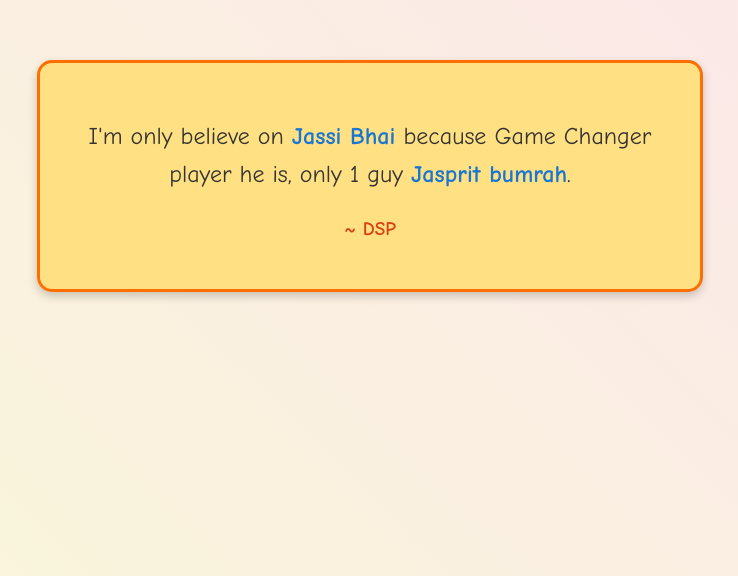
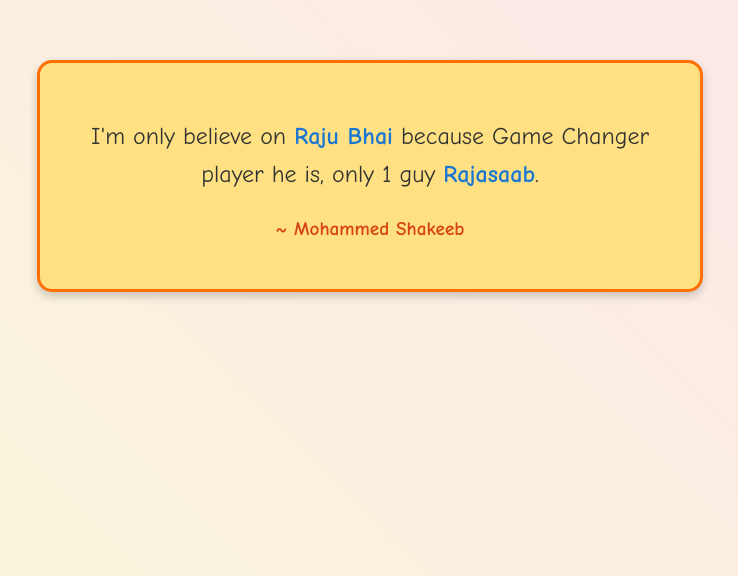
Before and after one commit to Mohammed142003/Sample, a plain HTML site: page index.html in a window 1280 px wide. Shown: the part 224-800 px from the top of the page, without its empty margins (270-1008 px from the left). Drawn offline with Linux system fonts and the light colour scheme.

Commit message:
Changed to raju bhai

```diff
--- a/index.html
+++ b/index.html
@@ -54,10 +54,10 @@
 <body>
     <div class="quote-container">
         <p class="quote-text">
-            I'm only believe on <span class="highlight">Jassi Bhai</span> because Game Changer player he is,
-            only 1 guy <span class="highlight">Jasprit bumrah</span>.
+            I'm only believe on <span class="highlight">Raju Bhai</span> because Game Changer player he is,
+            only 1 guy <span class="highlight">Rajasaab</span>.
         </p>
-        <p class="author">~ DSP</p>
+        <p class="author">~ Mohammed Shakeeb</p>
     </div>
 </body>
 </html>
```
